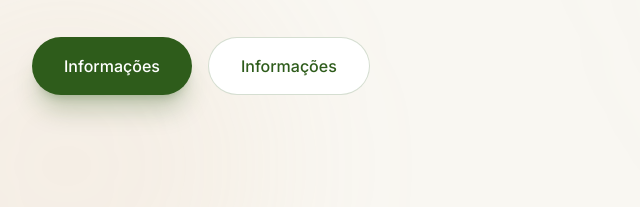
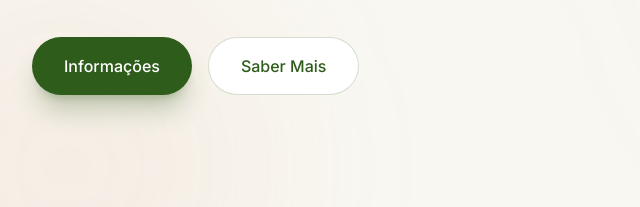
Before and after one commit to JoanaCPilates/SentiroSer, a plain HTML site: page index.html in a window 1280 px wide. Shown: the part 534-741 px from the top of the page, 0-640 px from the left. Drawn offline with nearby package versions, Linux system fonts and the light colour scheme; a web font is replaced by a local one.

Commit message:
Update index.html

```diff
--- a/index.html
+++ b/index.html
@@ -168,7 +168,7 @@
                     </a>
                     <a href="#sobre"
                         class="inline-flex justify-center items-center px-8 py-4 bg-white text-brand-green border border-brand-green/20 font-medium rounded-full hover:bg-brand-light/20 transition">
-                        Informações
+                        Saber Mais
                     </a>
                 </div>
 
```
